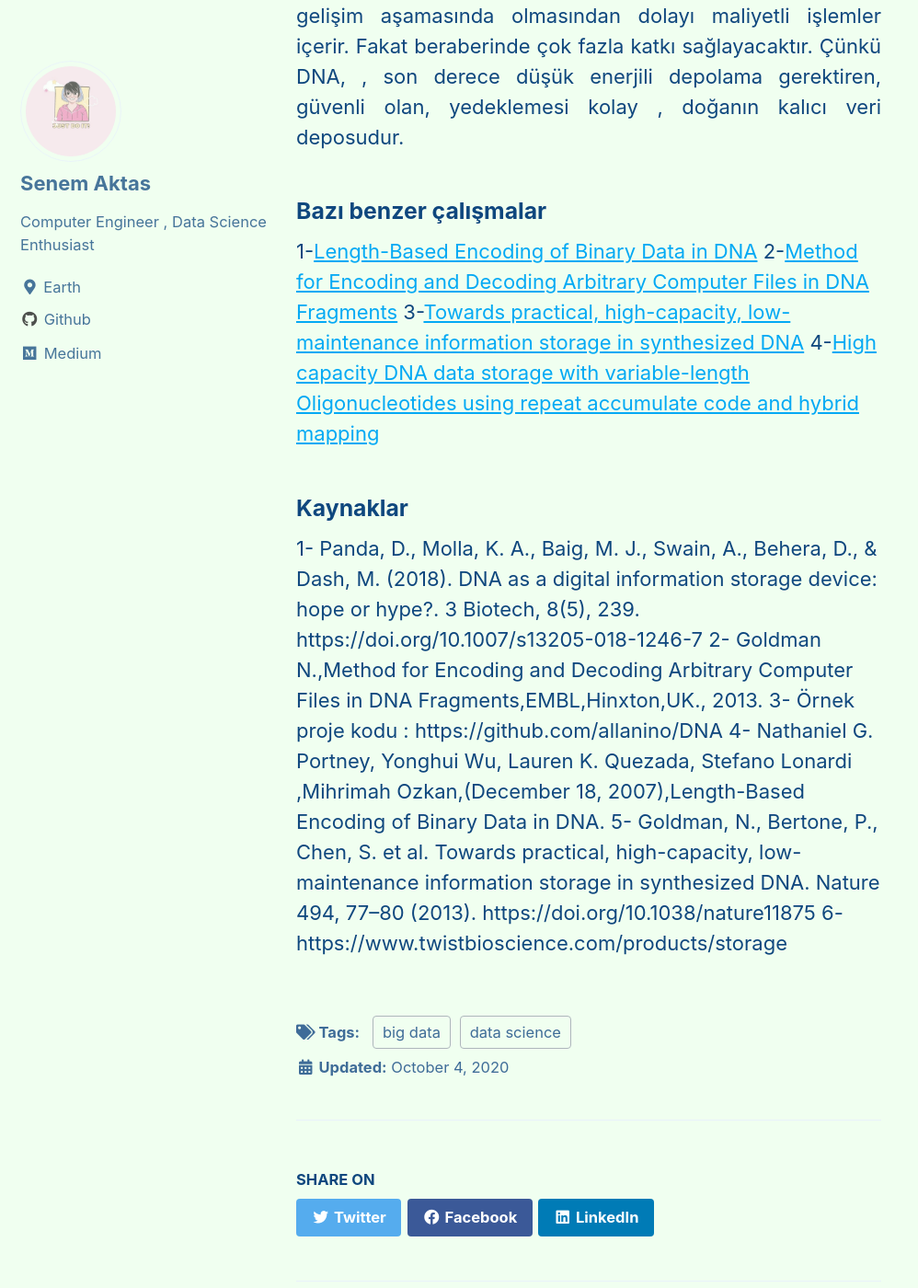
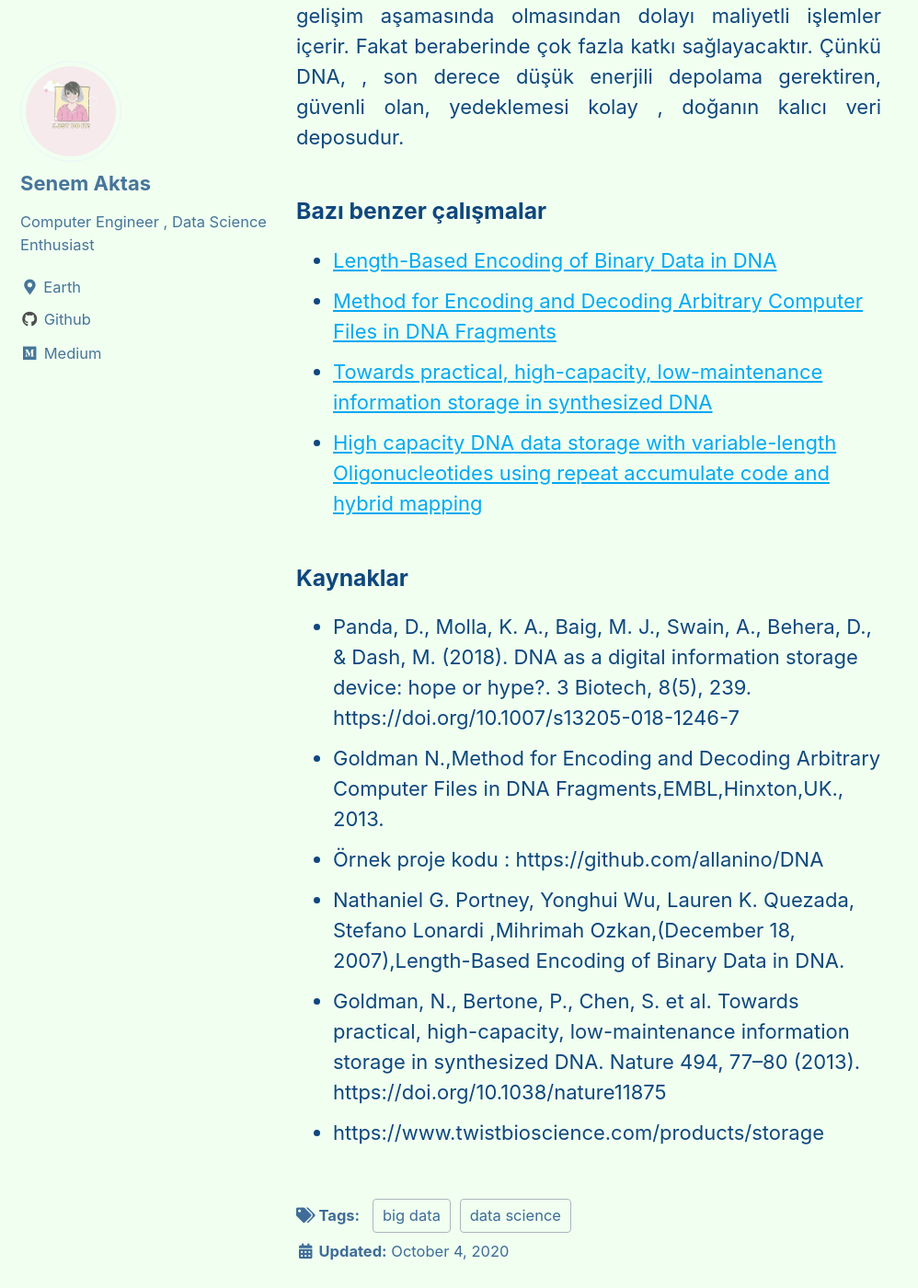
Before and after one commit to senemaktas/senemaktas.github.io, a Jekyll site: the page built from _posts/2020-10-11-datastorage1.md, in a window 1280 px wide and 1400 px high, scrolled down 3505 px. Shown: the whole window at 92% size, without its empty margins (0-998 px from the left). Built offline with Jekyll 4.4.1, drawn with Linux system fonts in a browser that asks for light colours; cached includes are drawn as plain includes.

Commit message:
Update 2020-10-11-datastorage1.md

```diff
--- a/_posts/2020-10-11-datastorage1.md
+++ b/_posts/2020-10-11-datastorage1.md
@@ -39,16 +39,16 @@
 <p align="justify"> Sonuç olarak en iyi sonuçlar için çalışmalar devam etmektedir.Bu teknolojinin hayatımıza yeni girmesinden ve gelişim aşamasında olmasından dolayı maliyetli işlemler içerir. Fakat beraberinde çok fazla katkı sağlayacaktır. Çünkü DNA, , son derece düşük enerjili depolama gerektiren, güvenli olan, yedeklemesi kolay , doğanın kalıcı veri deposudur.  </p>
 
 ### Bazı benzer çalışmalar
-1-[Length-Based Encoding of Binary Data in DNA](https://www.researchgate.net/publication/5621864_Length-Based_Encoding_of_Binary_Data_in_DNA)
-2-[Method for Encoding and Decoding Arbitrary Computer Files in DNA Fragments](https://www.ebi.ac.uk/sites/ebi.ac.uk/files/groups/goldman/file2features_2.0.pdf)
-3-[Towards practical, high-capacity, low-maintenance information storage in synthesized DNA](https://www.nature.com/articles/nature11875#citeas)
-4-[High capacity DNA data storage with variable-length Oligonucleotides using repeat accumulate code and hybrid mapping](https://jbioleng.biomedcentral.com/articles/10.1186/s13036-019-0211-2)
+- [Length-Based Encoding of Binary Data in DNA](https://www.researchgate.net/publication/5621864_Length-Based_Encoding_of_Binary_Data_in_DNA)
+- [Method for Encoding and Decoding Arbitrary Computer Files in DNA Fragments](https://www.ebi.ac.uk/sites/ebi.ac.uk/files/groups/goldman/file2features_2.0.pdf)
+- [Towards practical, high-capacity, low-maintenance information storage in synthesized DNA](https://www.nature.com/articles/nature11875#citeas)
+- [High capacity DNA data storage with variable-length Oligonucleotides using repeat accumulate code and hybrid mapping](https://jbioleng.biomedcentral.com/articles/10.1186/s13036-019-0211-2)
 
 
 ### Kaynaklar
-1- Panda, D., Molla, K. A., Baig, M. J., Swain, A., Behera, D., & Dash, M. (2018). DNA as a digital information storage device: hope or hype?. 3 Biotech, 8(5), 239. https://doi.org/10.1007/s13205-018-1246-7
-2- Goldman N.,Method for Encoding and Decoding Arbitrary Computer Files in DNA Fragments,EMBL,Hinxton,UK., 2013.
-3- Örnek proje kodu : https://github.com/allanino/DNA
-4- Nathaniel G. Portney, Yonghui Wu, Lauren K. Quezada, Stefano Lonardi ,Mihrimah Ozkan,(December 18, 2007),Length-Based Encoding of Binary Data in DNA.
-5- Goldman, N., Bertone, P., Chen, S. et al. Towards practical, high-capacity, low-maintenance information storage in synthesized DNA. Nature 494, 77–80 (2013). https://doi.org/10.1038/nature11875
-6- https://www.twistbioscience.com/products/storage
+- Panda, D., Molla, K. A., Baig, M. J., Swain, A., Behera, D., & Dash, M. (2018). DNA as a digital information storage device: hope or hype?. 3 Biotech, 8(5), 239. https://doi.org/10.1007/s13205-018-1246-7
+- Goldman N.,Method for Encoding and Decoding Arbitrary Computer Files in DNA Fragments,EMBL,Hinxton,UK., 2013.
+- Örnek proje kodu : https://github.com/allanino/DNA
+- Nathaniel G. Portney, Yonghui Wu, Lauren K. Quezada, Stefano Lonardi ,Mihrimah Ozkan,(December 18, 2007),Length-Based Encoding of Binary Data in DNA.
+- Goldman, N., Bertone, P., Chen, S. et al. Towards practical, high-capacity, low-maintenance information storage in synthesized DNA. Nature 494, 77–80 (2013). https://doi.org/10.1038/nature11875
+- https://www.twistbioscience.com/products/storage
```
